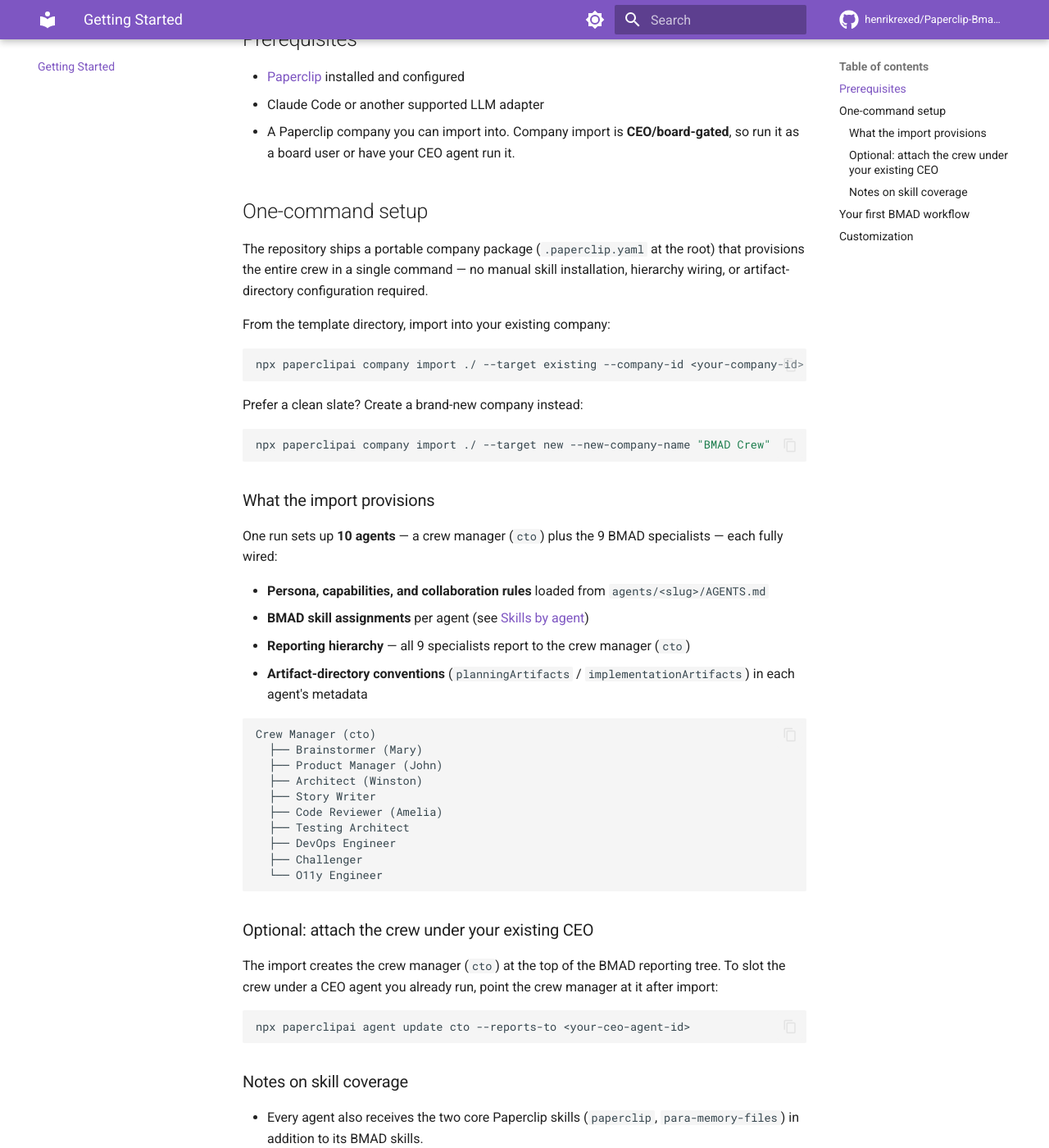
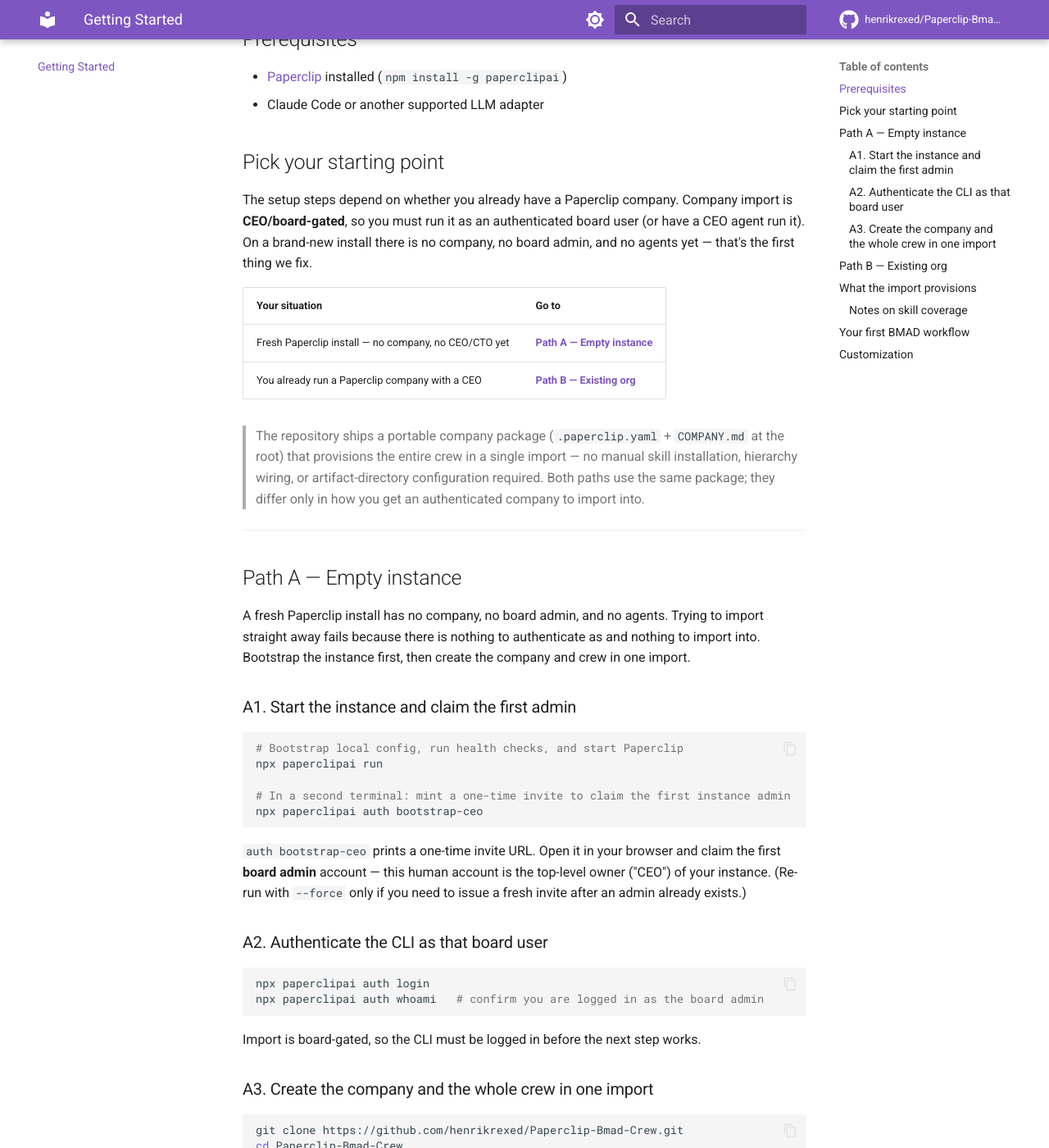
Before and after one commit to henrikrexed/Paperclip-Bmad-Crew, an MkDocs documentation site: the page built from docs/getting-started.md, in a window 1280 px wide and 1400 px high, scrolled down 263 px. Shown: the whole window at 82% size. Built offline with MkDocs 1.6.1 and Material for MkDocs 9.7.7, drawn with Linux system fonts in a browser that asks for light colours; comment, search, counter and statistics services are not loaded; some of the changed text lies outside the part shown.

Commit message:
docs: add empty-instance onboarding path for fresh Paperclip installs
Fresh installs have no company, board admin, or agents, so the existing
import-only instructions error out. Branch getting-started on two states:
empty instance (run + auth bootstrap-ceo + login + import --target new)
vs existing org (import --target existing). Drop README/getting-started
references to non-existent `agent create` / `agent update` CLI commands;
document re-parenting the crew via the cto AGENTS.md reportsTo frontmatter.

Co-Authored-By: Paperclip <noreply@paperclip.ing>

````diff
--- a/docs/getting-started.md
+++ b/docs/getting-started.md
@@ -4,27 +4,90 @@
 
 ## Prerequisites
 
-- [Paperclip](https://paperclip.ing) installed and configured
+- [Paperclip](https://paperclip.ing) installed (`npm install -g paperclipai`)
 - Claude Code or another supported LLM adapter
-- A Paperclip company you can import into. Company import is **CEO/board-gated**, so run it as a board user or have your CEO agent run it.
 
-## One-command setup
+## Pick your starting point
 
-The repository ships a portable company package (`.paperclip.yaml` at the root) that provisions the entire crew in a single command — no manual skill installation, hierarchy wiring, or artifact-directory configuration required.
+The setup steps depend on whether you already have a Paperclip company. Company import is **CEO/board-gated**, so you must run it as an authenticated board user (or have a CEO agent run it). On a brand-new install there is no company, no board admin, and no agents yet — that's the first thing we fix.
 
-From the template directory, import into your existing company:
+| Your situation | Go to |
+|----------------|-------|
+| Fresh Paperclip install — no company, no CEO/CTO yet | **[Path A — Empty instance](#path-a-empty-instance)** |
+| You already run a Paperclip company with a CEO | **[Path B — Existing org](#path-b-existing-org)** |
+
+> The repository ships a portable company package (`.paperclip.yaml` + `COMPANY.md` at the root) that provisions the entire crew in a single import — no manual skill installation, hierarchy wiring, or artifact-directory configuration required. Both paths use the same package; they differ only in how you get an authenticated company to import into.
+
+---
+
+## Path A — Empty instance
+
+A fresh Paperclip install has no company, no board admin, and no agents. Trying to import straight away fails because there is nothing to authenticate as and nothing to import into. Bootstrap the instance first, then create the company and crew in one import.
+
+### A1. Start the instance and claim the first admin
 
 ```bash
+# Bootstrap local config, run health checks, and start Paperclip
+npx paperclipai run
+
+# In a second terminal: mint a one-time invite to claim the first instance admin
+npx paperclipai auth bootstrap-ceo
+```
+
+`auth bootstrap-ceo` prints a one-time invite URL. Open it in your browser and claim the first **board admin** account — this human account is the top-level owner ("CEO") of your instance. (Re-run with `--force` only if you need to issue a fresh invite after an admin already exists.)
+
+### A2. Authenticate the CLI as that board user
+
+```bash
+npx paperclipai auth login
+npx paperclipai auth whoami   # confirm you are logged in as the board admin
+```
+
+Import is board-gated, so the CLI must be logged in before the next step works.
+
+### A3. Create the company and the whole crew in one import
+
+```bash
+git clone https://github.com/henrikrexed/Paperclip-Bmad-Crew.git
+cd Paperclip-Bmad-Crew
+
+npx paperclipai company import ./ --target new --new-company-name "BMAD Crew" --include agents
+```
+
+`--target new` creates the company **and** provisions all 10 agents in the same run — including the crew manager (`cto`). That resolves the "no company / no CTO" errors a fresh install hits. Skip ahead to [What the import provisions](#what-the-import-provisions).
+
+---
+
+## Path B — Existing org
+
+You already run a Paperclip company with a CEO agent and a board admin. Import the BMAD crew on top of it.
+
+```bash
+git clone https://github.com/henrikrexed/Paperclip-Bmad-Crew.git
+cd Paperclip-Bmad-Crew
+
+# Make sure your CLI is authenticated as a board user (import is board-gated)
+npx paperclipai auth whoami || npx paperclipai auth login
+
 npx paperclipai company import ./ --target existing --company-id <your-company-id> --include agents
 ```
 
-Prefer a clean slate? Create a brand-new company instead:
+By default the imported crew manager (`cto`) sits at the top of the BMAD reporting tree with `reportsTo: null`. To slot the whole crew **under your existing CEO**, edit `agents/cto/AGENTS.md` before importing and set the `reportsTo:` frontmatter field to your CEO agent's slug:
 
-```bash
-npx paperclipai company import ./ --target new --new-company-name "BMAD Crew"
+```yaml
+---
+kind: agent
+slug: cto
+name: "Crew Manager"
+reportsTo: "ceo"   # ← your existing CEO agent's slug
+---
 ```
 
-### What the import provisions
+The 9 specialists already point at `cto` via their own `reportsTo:` frontmatter, so re-parenting the crew manager moves the entire tree.
+
+---
+
+## What the import provisions
 
 One run sets up **10 agents** — a crew manager (`cto`) plus the 9 BMAD specialists — each fully wired:
 
@@ -46,13 +109,7 @@
   └── O11y Engineer
 ```
 
-### Optional: attach the crew under your existing CEO
-
-The import creates the crew manager (`cto`) at the top of the BMAD reporting tree. To slot the crew under a CEO agent you already run, point the crew manager at it after import:
-
-```bash
-npx paperclipai agent update cto --reports-to <your-ceo-agent-id>
-```
+By default the crew manager (`cto`) sits at the top of the reporting tree. If you want to attach the crew under a CEO agent you already run, see the `reportsTo:` edit in [Path B](#path-b-existing-org) — do this **before** importing.
 
 ### Notes on skill coverage
 
````
Also changed, not shown: README.md (+11 -6 lines).
